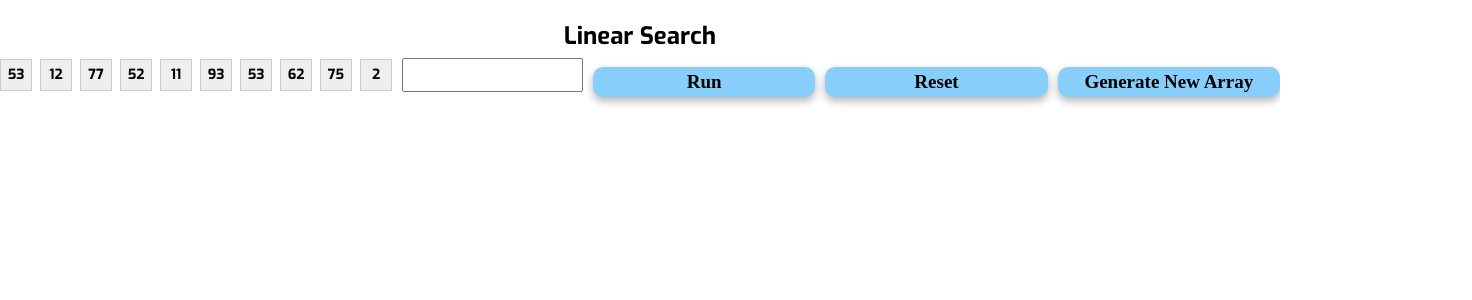
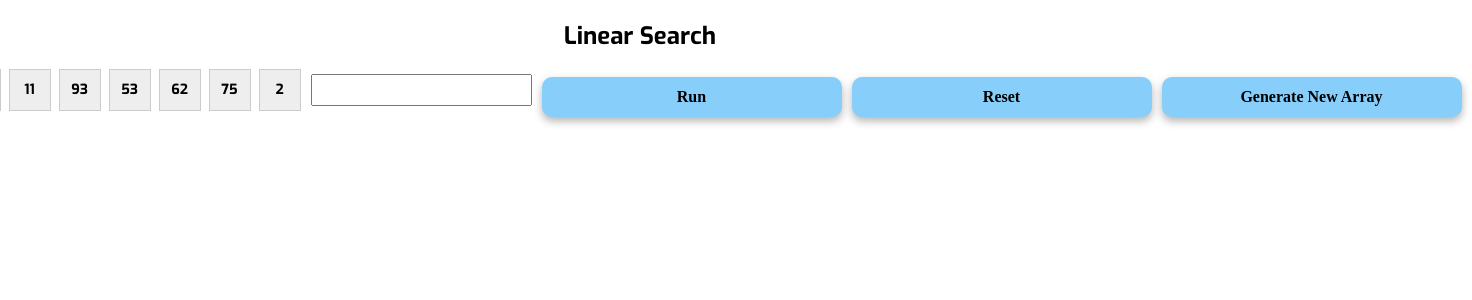
Before and after one commit to prakharsri007/PathFinder-Visualizer, a React (Create React App) app in the folder my-app/: page /searching-visualizer in a window 1280 px wide. Shown: the top 300 px of the page, 1472 px wide, since content can reach past the window. Built offline with nearby package versions, Linux system fonts and the light colour scheme.

Commit message:
linear search visualized

```diff
--- a/my-app/src/SearchingVisualizer/LinearSearchVisualizer.css
+++ b/my-app/src/SearchingVisualizer/LinearSearchVisualizer.css
@@ -1,6 +1,14 @@
 /* LinearSearchVisualizer.css */
 .search-visualizer {
+  display: flex;
+  flex-direction: column;
+  align-items: center;
   margin-top: 20px;
+}
+
+h2 {
+  font-size: 24px;
+  margin-bottom: 10px;
 }
 
 .search-container {
@@ -15,8 +23,8 @@
 }
 
 .array-element {
-  width: 30px;
-  height: 30px;
+  width: 40px;
+  height: 40px;
   display: flex;
   align-items: center;
   justify-content: center;
@@ -28,13 +36,24 @@
 }
 
 .array-element.found {
-  background-color: #5cb85c;
+  background-color: #4caf50 !important;
 }
 
-input,
+.array-element.considered{
+  background-color: #ffeb3b;
+}
+
+input {
+  margin: 0 10px;
+  padding: 5px;
+  font-size: 16px;
+}
+
 button {
-  margin-left: 10px;
-  height: 30px;
+  padding: 8px;
+  font-size: 16px;
+  margin-right: 10px;
+  cursor: pointer;
 }
 
 .steps {
--- a/my-app/src/SearchingVisualizer/LinearSearchVisualizer.js
+++ b/my-app/src/SearchingVisualizer/LinearSearchVisualizer.js
@@ -67,7 +67,9 @@ const initialArray = useMemo(() => {
           {array.map((num, index) => (
             <div
               key={index}
-              className={`array-element ${foundIndex === index ? 'found' : ''}`}
+              className={`array-element ${foundIndex === index ? 'found' : ''} ${
+                steps.findIndex((step) => step.index === index && step.action === 'considered') !== -1 ? 'considered' : ''
+              }`}
             >
               {num}
             </div>
```
